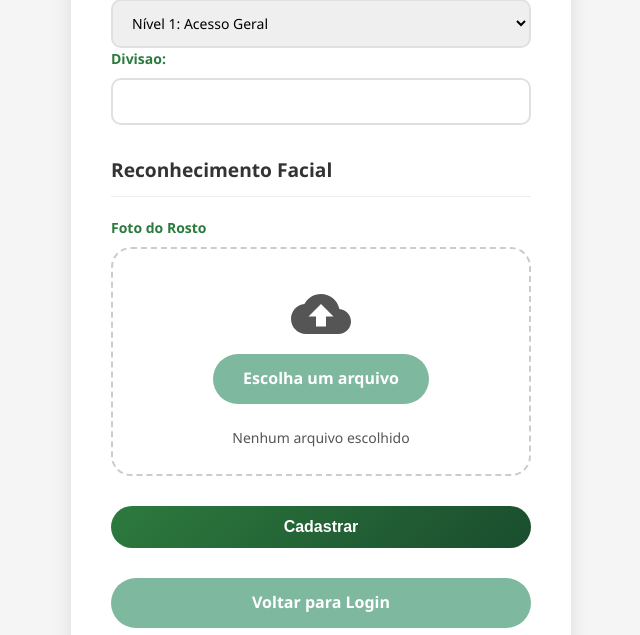
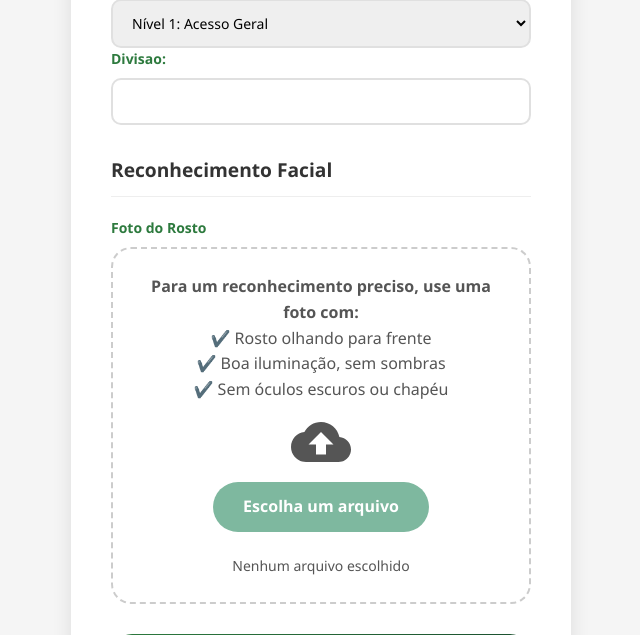
Before and after one commit to GretzelKattia/projeto_reconhecimento_facial, a Django app: page /cadastro/ in a window 1280 px wide. Shown: the part 815-1450 px from the top of the page, without its empty margins (319-959 px from the left). Run offline with Django 4.2, Linux system fonts and the light colour scheme.

Commit message:
descomentar instruções cadastro.html

```diff
--- a/registro_recognition/registro/templates/registro/cadastro.html
+++ b/registro_recognition/registro/templates/registro/cadastro.html
@@ -31,12 +31,12 @@
             <div id="drop-zone" class="drop-zone">
                 <div class="drop-zone-text">
                     <div class="upload-instructions">
-                        <!-- <p><strong>Para um reconhecimento preciso, use uma foto com:</strong></p>
+                        <p><strong>Para um reconhecimento preciso, use uma foto com:</strong></p>
                         <ul>
                             ✔️ Rosto olhando para frente <br>
                             ✔️ Boa iluminação, sem sombras <br>
                             ✔️ Sem óculos escuros ou chapéu
-                        </ul> -->
+                        </ul>
                     </div>
                     <svg xmlns="http://www.w3.org/2000/svg" viewBox="0 0 24 24" width="60" height="60" fill="currentColor"><path d="M19.35 10.04C18.67 6.59 15.64 4 12 4 9.11 4 6.6 5.64 5.35 8.04 2.34 8.36 0 10.91 0 14c0 3.31 2.69 6 6 6h13c2.76 0 5-2.24 5-5 0-2.64-2.05-4.78-4.65-4.96zM14 13v4h-4v-4H7l5-5 5 5h-3z"/></svg>
                     <label for="{{ coleta_form.image.id_for_label }}" class="btn btn-secondary">
```
